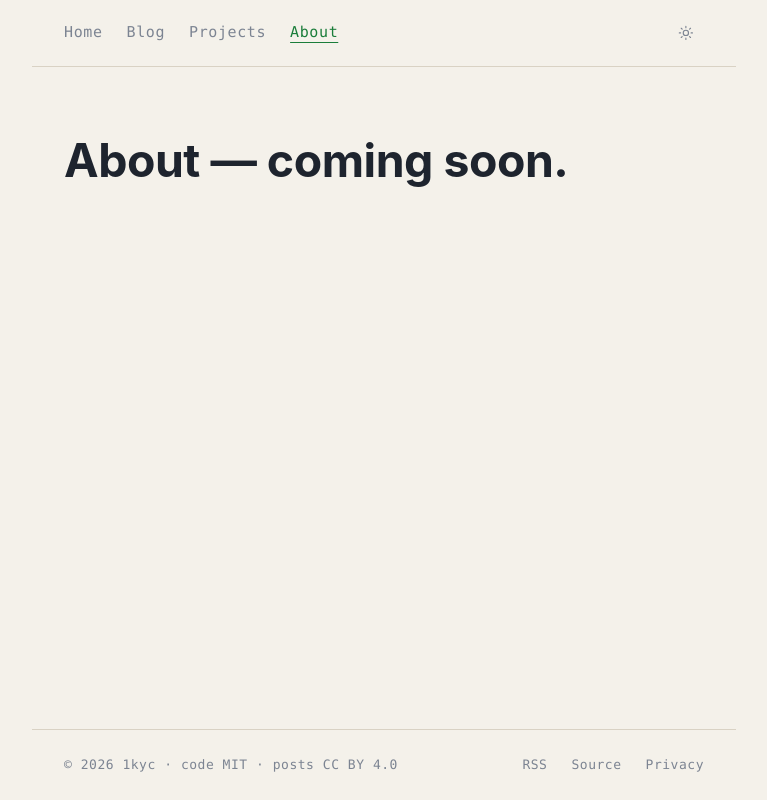
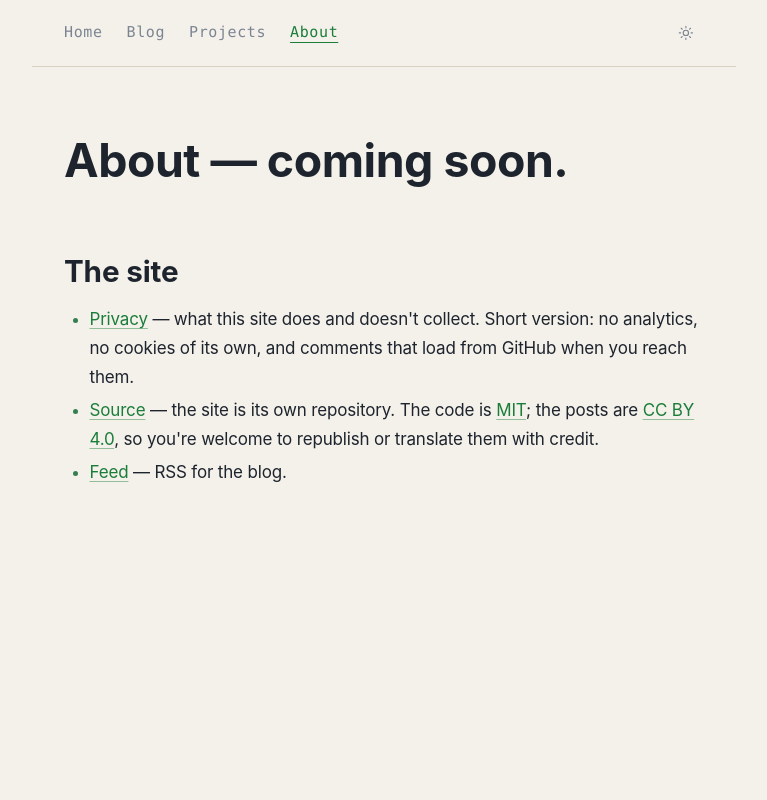
Before and after one commit to 1kyc/1kyc.github.io, an Astro site: page /about in a window 1280 px wide. Shown: the whole page, without its empty margins (256-1023 px from the left). Built offline with nearby package versions, Linux system fonts and the light colour scheme; Astro itself is replaced by a stand-in of ours.

Commit message:
Drop the footer; move the reference shelf to /about
Six items of legal furniture under every page was more chrome than the rest
of the reading room carries, and none of it had to be there: Art. 13 asks
that the privacy notice be "easily accessible", not that it sit in a footer.
/about is in the nav on every page, so the notice stays one hop away.

So /about grows a "The site" list — privacy, source + both licenses, feed —
and every page now ends where its content ends. The sticky-footer flex on
body goes with it; body is a plain block again, as it was before.

The canonical licensing statement was always LICENSE, LICENSE-CONTENT, and
the README table, which anyone reusing the work reaches through Source. The
footer line was a courtesy, and it cost more than it returned.

```diff
--- a/src/layouts/Layout.astro
+++ b/src/layouts/Layout.astro
@@ -9,12 +9,6 @@ import '@fontsource-variable/noto-sans/index.css';
 
 import CjkFonts from '../components/CjkFonts.astro';
 import KatexStyles from '../components/KatexStyles.astro';
-
-import { AUTHOR, CODE_LICENSE_URL, CONTENT_LICENSE_URL, REPO_URL } from '../lib/site';
-
-// Stamped at BUILD time, so the footer's year advances with each deploy without
-// shipping a line of JS to compute it.
-const year = new Date().getFullYear();
 
 interface Props {
 	title: string;
@@ -92,32 +86,10 @@ const isActive = (href: string) =>
 		<main class:list={{ wide }} data-pagefind-ignore>
 			<slot />
 		</main>
-		{/* Site footer — the quiet, always-there half of the nav. Everything here is
-		    reference material rather than a destination, which is exactly why none
-		    of it belongs in the top nav:
-		      RSS      the feed exists but is otherwise only a <link> in <head>,
-		               i.e. findable by readers' software and by nobody else.
-		      Source   the site is its own repo; it also makes /privacy checkable.
-		      Privacy  the transparency notice (GDPR Art. 13) — a notice nobody can
-		               find isn't one, so it needs a home on every page.
-		    A plain <div>, NOT a <nav>: content.css styles the `nav` element itself
-		    (section 3), so a second one here would inherit the top bar's rule and
-		    padding. */}
-		<footer>
-			{/* Both licenses, named rather than merged into a vague "some rights
-			    reserved": the split is the useful part, and a reader arrives here
-			    holding either a post or the source. */}
-			<p class="footer-legal">
-				<span>© {year} {AUTHOR}</span> ·
-				<span>code <a href={CODE_LICENSE_URL}>MIT</a></span> ·
-				<span>posts <a href={CONTENT_LICENSE_URL}>CC BY 4.0</a></span>
-			</p>
-			<div class="footer-links">
-				<a href="/rss.xml">RSS</a>
-				<a href={REPO_URL}>Source</a>
-				<a href="/privacy" aria-current={isActive('/privacy') ? 'page' : undefined}>Privacy</a>
-			</div>
-		</footer>
+		{/* No site footer, deliberately. The reference material a footer would carry
+		    — privacy, licensing, the feed — lives in one place on /about, which is
+		    already in the nav above. Every page then ends where its content ends,
+		    which is the whole point of the reading room. */}
 		{/* Toggle behavior. A bundled Astro <script> is an ES module = deferred,
 		    so the DOM (and the button) is ready when it runs. The correct icon +
 		    palette are already painted by the no-FOUC head script and the CSS
--- a/src/lib/site.ts
+++ b/src/lib/site.ts
@@ -1,6 +1,6 @@
 // Site identity — facts about WHERE this site lives, for anything that links to
 // it or names it. Feature config stays with its feature (lib/giscus.ts owns the
-// comment widget's settings), but the repo slug itself lives here: the footer's
+// comment widget's settings), but the repo slug itself lives here: /about's
 // "Source" link, the privacy page's contact links, and the giscus widget must
 // all name the SAME repository, and three copies of that string is three
 // chances to drift.
@@ -15,12 +15,10 @@ export const REPO_SLUG = `${OWNER}/${REPO}`;
 
 export const REPO_URL = `https://github.com/${REPO_SLUG}`;
 export const DISCUSSIONS_URL = `${REPO_URL}/discussions`;
+
 // The repo is dual-licensed — MIT for the code that builds the site, CC BY 4.0
 // for the posts, since MIT's "the Software" grants don't map onto prose. Both
-// files live at the repo root; the footer links each so a reader can tell which
-// one covers the thing they're looking at (see README's License table).
+// files live at the repo root; /about links each so a reader can tell which one
+// covers the thing they're looking at (see README's License table).
 export const CODE_LICENSE_URL = `${REPO_URL}/blob/main/LICENSE`;
 export const CONTENT_LICENSE_URL = `${REPO_URL}/blob/main/LICENSE-CONTENT`;
-
-/** Copyright holder in the footer. */
-export const AUTHOR = OWNER;
--- a/src/pages/about.astro
+++ b/src/pages/about.astro
@@ -1,7 +1,31 @@
 ---
 import Layout from '../layouts/Layout.astro';
+import { CODE_LICENSE_URL, CONTENT_LICENSE_URL, REPO_URL } from '../lib/site';
 ---
 
 <Layout title="About">
 	<h1>About — coming soon.</h1>
+
+	{/* The site's reference shelf. There is no footer (see Layout.astro), so the
+	    material a footer would carry lands here instead — one hop from anywhere,
+	    since /about is in the nav on every page. Privacy is listed first: it's
+	    the only entry with an obligation behind it (GDPR Art. 13 asks that the
+	    notice be easily accessible, which a nav-level page satisfies). */}
+	<h2>The site</h2>
+	<ul>
+		<li>
+			<a href="/privacy">Privacy</a> — what this site does and doesn't collect.
+			Short version: no analytics, no cookies of its own, and comments that
+			load from GitHub when you reach them.
+		</li>
+		<li>
+			<a href={REPO_URL}>Source</a> — the site is its own repository. The code
+			is <a href={CODE_LICENSE_URL}>MIT</a>; the posts are
+			<a href={CONTENT_LICENSE_URL}>CC BY 4.0</a>, so you're welcome to
+			republish or translate them with credit.
+		</li>
+		<li>
+			<a href="/rss.xml">Feed</a> — RSS for the blog.
+		</li>
+	</ul>
 </Layout>
--- a/src/styles/content.css
+++ b/src/styles/content.css
@@ -24,9 +24,6 @@
      body                     page base: bg, ink, serif, min-height, reset
      nav                      the Layout top nav (mono, quiet; current = accent + underline)
        nav a[aria-current]      the active page link (dev adds aria-current)
-     footer                   the Layout bottom rule (nav's bookend)
-       .footer-legal            © + license line, left
-       .footer-links            RSS · Source · Privacy, right
      main                     the centered reading column (measure + gutters)
      main h1–h4               serif headings, vertical-rhythm margins
      main p / strong / em     body copy + emphasis
@@ -1199,84 +1196,7 @@ article > .tags {
 }
 
 /* -----------------------------------------------------------------------------
-   20. FOOTER (bottom of Layout.astro)
-   The nav's bookend: same mono furniture voice, same measure, same hairline —
-   a rule ABOVE instead of below. Two groups on one row (legal left, links
-   right), resting in the quietest readable ink, since this is reference
-   material a reader goes looking for rather than a destination we're offering.
-   On narrow screens the row wraps and the groups stack, legal first.
-
-   STICKY: body becomes a flex column so the footer is pushed to the viewport
-   bottom on short pages (/about, /404) instead of floating mid-screen under two
-   lines of text. `width: 100%` on the children is load-bearing, not decoration —
-   an auto inline margin on a flex item overrides the default stretch and sizes
-   the box to fit-content, which would collapse the reading column on short
-   pages. Setting the width explicitly restores the block-layout behavior
-   (fill, then cap at max-width, then center), so §3/§4 keep working untouched.
-   --------------------------------------------------------------------------- */
-body {
-	display: flex;
-	flex-direction: column;
-}
-nav,
-main,
-footer {
-	width: 100%;
-}
-main {
-	flex: 1;                      /* absorb the slack; the footer rides the bottom */
-}
-footer {
-	max-width: var(--measure);
-	margin-inline: auto;
-	padding: var(--space-4) var(--gutter);
-	border-top: 1px solid var(--border);
-
-	display: flex;
-	flex-wrap: wrap;                  /* stack the groups before they ever collide */
-	justify-content: space-between;
-	align-items: baseline;
-	gap: var(--space-2) var(--space-4);
-
-	font-family: var(--font-mono);
-	font-size: var(--fs-xs);
-	letter-spacing: 0.04em;
-	color: var(--muted);
-}
-/* the © line is furniture, not prose — kill the <p> margins §6 never gave it */
-.footer-legal {
-	margin: 0;
-}
-/* Each clause is one unit: on a narrow screen the line breaks at a "·", never
-   through a license name ("CC BY / 4.0"). The separators sit OUTSIDE the spans,
-   so they stay the only legal break points. */
-.footer-legal span {
-	white-space: nowrap;
-}
-.footer-links {
-	display: flex;
-	flex-wrap: wrap;
-	gap: var(--space-2) var(--space-4);
-}
-footer a {
-	color: var(--muted);
-	text-decoration: none;
-	transition: color var(--dur) var(--ease);
-}
-footer a:hover,
-footer a:focus-visible {
-	color: var(--accent-hover);
-}
-/* same "you are here" cue the nav uses, so /privacy reads as current when open */
-footer a[aria-current="page"] {
-	color: var(--accent);
-	text-decoration: underline;
-	text-decoration-thickness: 1px;
-	text-underline-offset: 0.35em;
-}
-
-/* -----------------------------------------------------------------------------
-   21. ACCESSIBILITY — reduced motion
+   20. ACCESSIBILITY — reduced motion
    These pages have no ambient animation by design; the only motion is the tiny
    hover color/underline transitions. Honor the preference and drop even those.
    --------------------------------------------------------------------------- */
```
Also changed, not shown: CLAUDE.md (+5 -1 lines).
